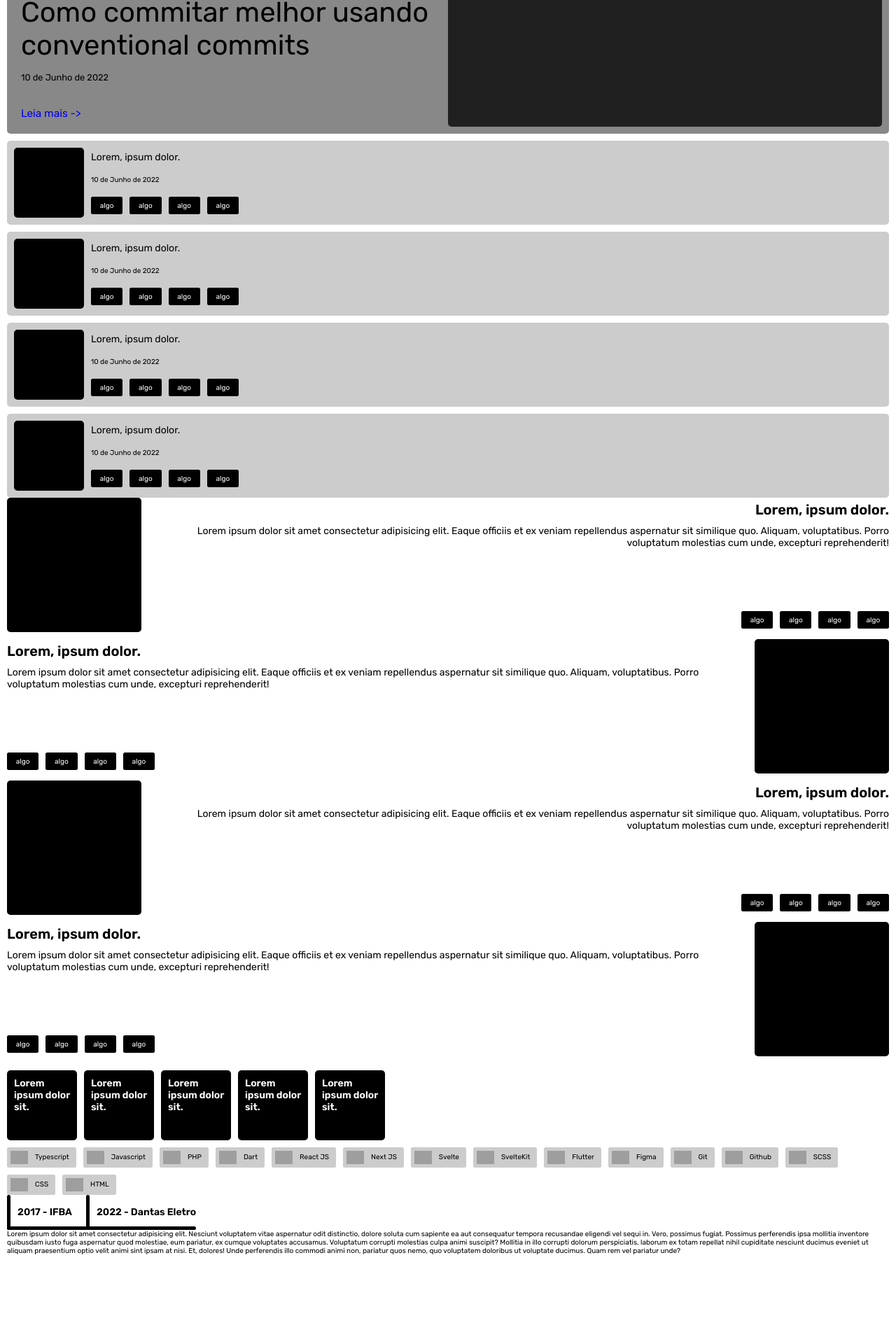
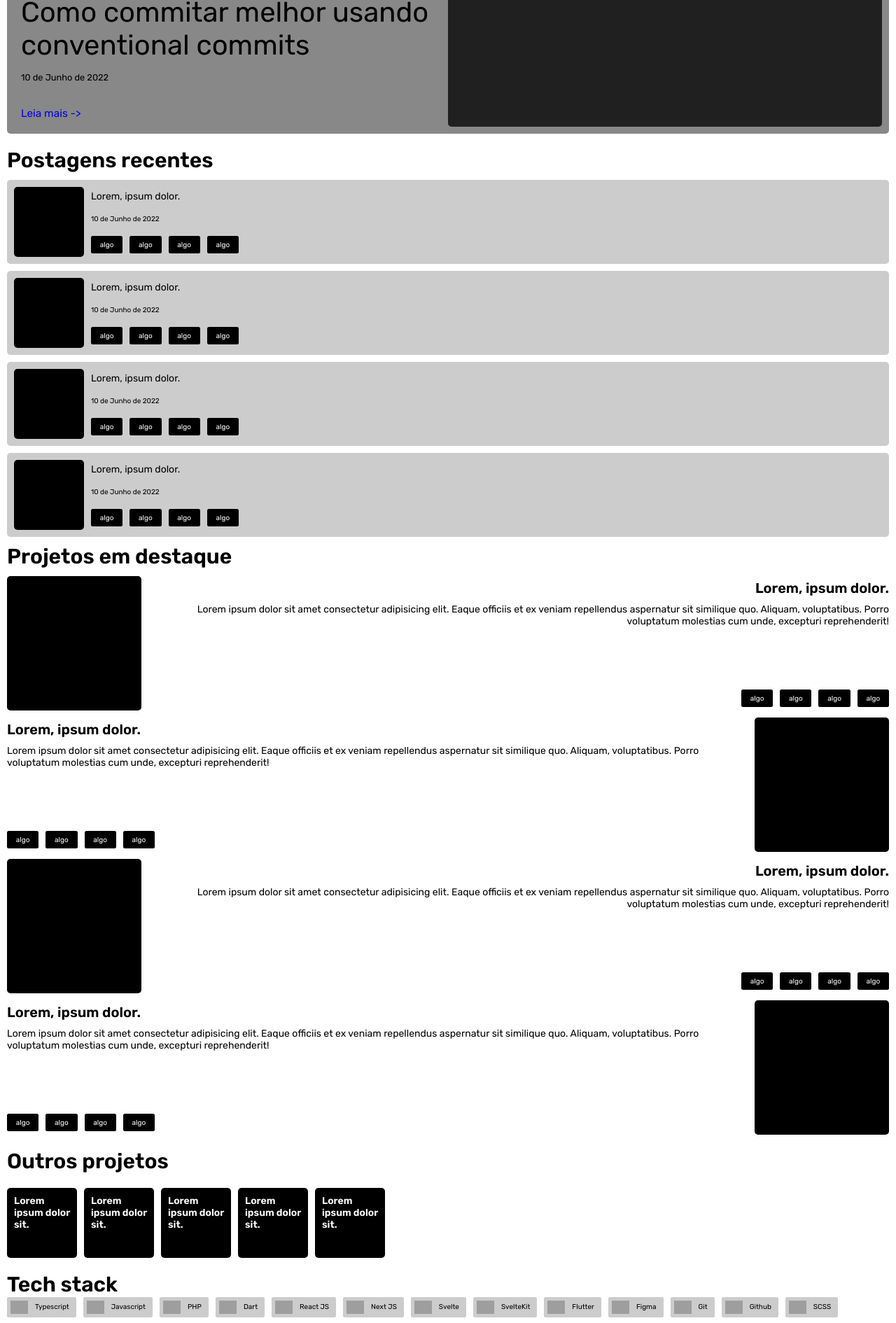
Before and after one commit to devlulcas/website, a SvelteKit app: page / in a window 1280 px wide. Shown: the part 869-2759 px from the top of the page at 70% size. Before the commit the page ends 2672 px from the top, so only its background shows below. Built offline with nearby package versions, Linux system fonts and the light colour scheme; grey boxes are pictures that could not be loaded.

Commit message:
feat: add title and better layout

```diff
--- /dev/null
+++ b/src/lib/Heading.svelte
@@ -0,0 +1,17 @@
+<!-- TYPESCRIPT -->
+<script lang="ts">
+</script>
+
+<!-- HTML -->
+
+<h2><slot /></h2>
+
+<!-- STYLES - SCSS -->
+<style lang="scss">
+	h2 {
+		margin-top: 1rem;
+		font-size: clamp(2rem, 4vw, 3rem);
+		color: #000;
+		font-weight: 600;
+	}
+</style>
--- a/src/modules/Posts.svelte
+++ b/src/modules/Posts.svelte
@@ -3,18 +3,20 @@
 	import FeaturedPost from '$lib/FeaturedPost.svelte';
 	import SectionLayout from '$layouts/SectionLayout.svelte';
 	import PostPreview from '$lib/PostPreview.svelte';
+	import Heading from '$lib/Heading.svelte';
 </script>
 
 <!-- HTML -->
-<SectionLayout>
+<section>
 	<div>
 		<FeaturedPost />
+		<Heading>Postagens recentes</Heading>
 		<PostPreview />
 		<PostPreview />
 		<PostPreview />
 		<PostPreview />
 	</div>
-</SectionLayout>
+</section>
 
 <!-- STYLES - SCSS -->
 <style lang="scss">
--- a/src/modules/Projects.svelte
+++ b/src/modules/Projects.svelte
@@ -2,17 +2,21 @@
 <script lang="ts">
 	import SectionLayout from '$layouts/SectionLayout.svelte';
 	import FeaturedProject from '$lib/FeaturedProject.svelte';
+	import Heading from '$lib/Heading.svelte';
 	import ProjectPreview from '$lib/ProjectPreview.svelte';
 </script>
 
 <!-- HTML -->
-<SectionLayout>
+<section>
 	<div>
+		<Heading>Projetos em destaque</Heading>
+
 		<FeaturedProject />
 		<FeaturedProject reverse />
 		<FeaturedProject />
 		<FeaturedProject reverse />
 
+		<Heading>Outros projetos</Heading>
 		<ul>
 			<li>
 				<ProjectPreview />
@@ -31,7 +35,7 @@
 			</li>
 		</ul>
 	</div>
-</SectionLayout>
+</section>
 
 <!-- STYLES - SCSS -->
 <style lang="scss">
--- a/src/modules/Skills.svelte
+++ b/src/modules/Skills.svelte
@@ -1,8 +1,7 @@
 <!-- TYPESCRIPT -->
 <script lang="ts">
-	import SectionLayout from '$layouts/SectionLayout.svelte';
+	import Heading from '$lib/Heading.svelte';
 	import Skill from '$lib/Skill.svelte';
-	import Timelime from '$lib/Timelime.svelte';
 
 	const svgRepoBaseUrl = 'https://www.svgrepo.com/show';
 
@@ -72,6 +71,8 @@
 
 <!-- HTML -->
 <section>
+	<Heading>Tech stack</Heading>
+
 	<ul>
 		{#each skills as skill}
 			<li>
@@ -80,9 +81,7 @@
 		{/each}
 	</ul>
 
-	<Timelime />
-
-	<article>
+	<p>
 		Lorem ipsum dolor sit amet consectetur adipisicing elit. Nesciunt voluptatem vitae aspernatur
 		odit distinctio, dolore soluta cum sapiente ea aut consequatur tempora recusandae eligendi vel
 		sequi in. Vero, possimus fugiat. Possimus perferendis ipsa mollitia inventore quibusdam iusto
@@ -91,7 +90,7 @@
 		ex totam repellat nihil cupiditate nesciunt ducimus eveniet ut aliquam praesentium optio velit
 		animi sint ipsam at nisi. Et, dolores! Unde perferendis illo commodi animi non, pariatur quos
 		nemo, quo voluptatem doloribus ut voluptate ducimus. Quam rem vel pariatur unde?
-	</article>
+	</p>
 </section>
 
 <!-- STYLES - SCSS -->
@@ -101,4 +100,8 @@
 		gap: 1rem;
 		flex-wrap: wrap;
 	}
+
+	p {
+		font-size: 1.2rem;
+	}
 </style>
```
